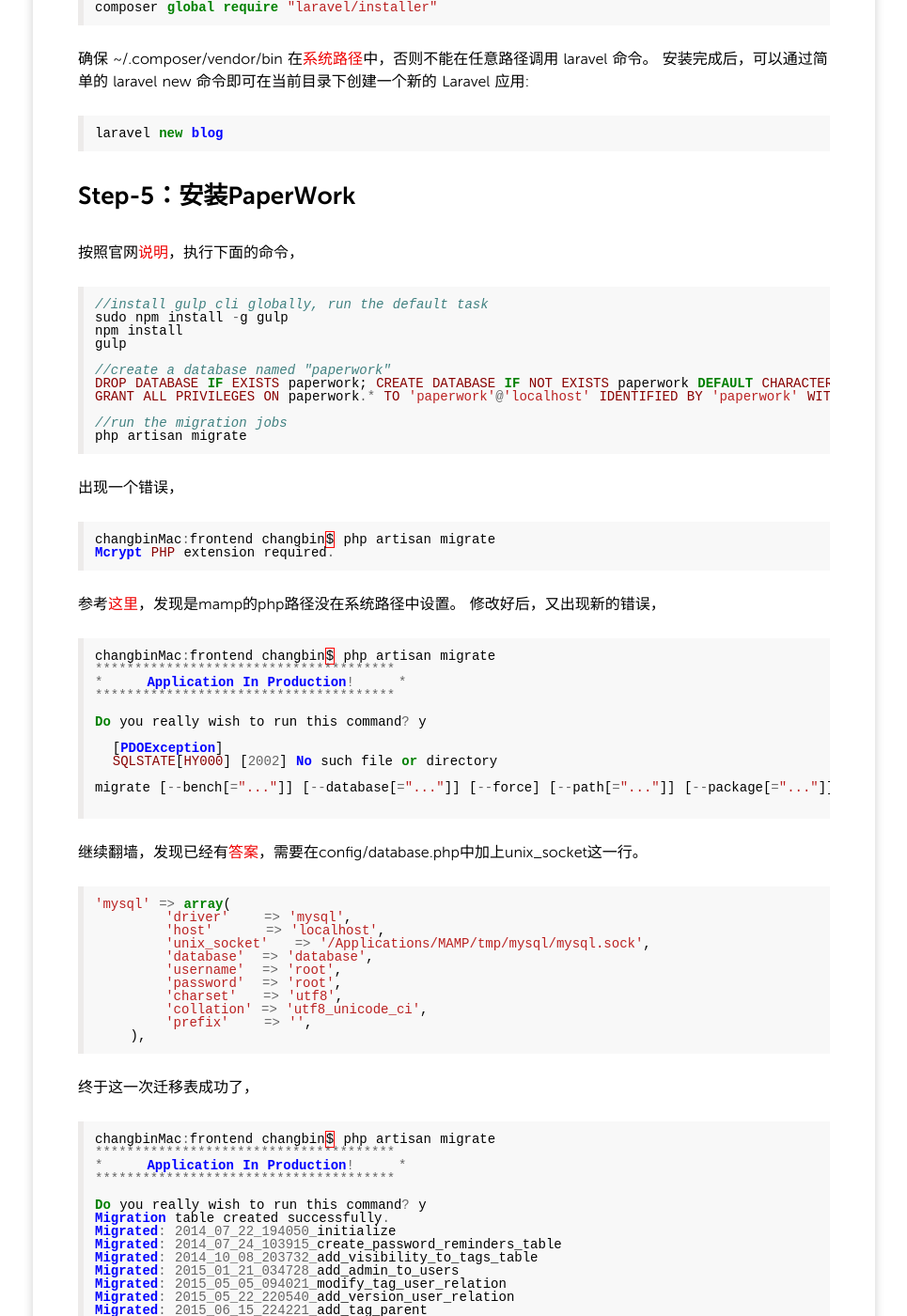
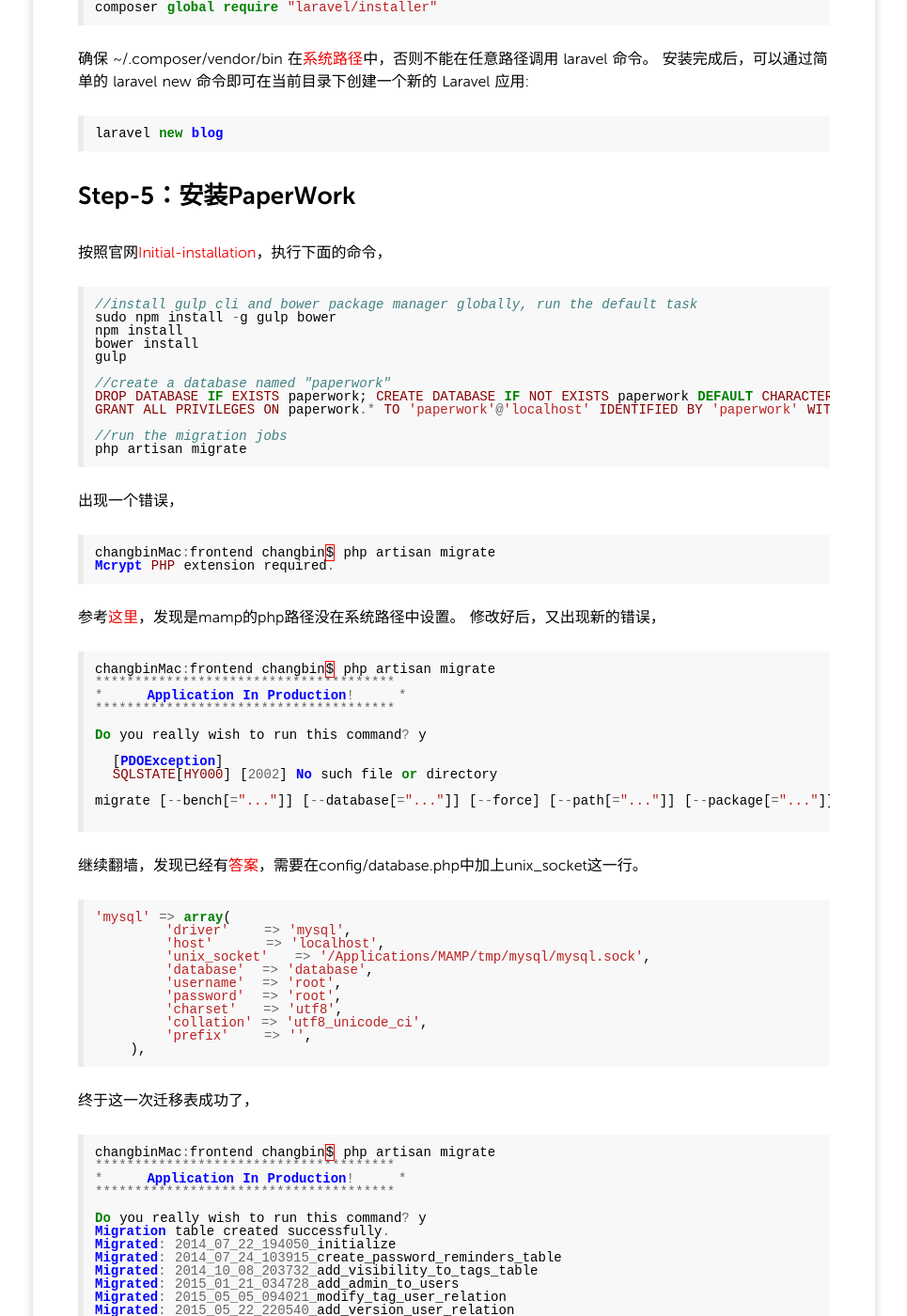
Before and after one commit to binbinc/binbinc.github.io, a Jekyll site: the page built from _posts/2016/2016-10-18-read-source-code-pw-install.md, in a window 1280 px wide and 1400 px high, scrolled down 1269 px. Shown: the whole window at 94% size, without its empty margins (157-1122 px from the left). Built offline with Jekyll 4.4.1, drawn with Linux system fonts in a browser that asks for light colours; nearby versions of some CDN libraries; Markdown is read by kramdown in place of the engine named in the settings; comment, search, counter and statistics services are not loaded; some of the changed text lies outside the part shown.

Commit message:
add issue handle

````diff
--- a/_posts/2016/2016-10-18-read-source-code-pw-install.md
+++ b/_posts/2016/2016-10-18-read-source-code-pw-install.md
@@ -69,12 +69,13 @@
 
 ##Step-5：安装PaperWork
 
-按照官网[说明][3]，执行下面的命令，
+按照官网[Initial-installation][3]，执行下面的命令，
 
 ```php
-//install gulp cli globally, run the default task
-sudo npm install -g gulp
+//install gulp cli and bower package manager globally, run the default task
+sudo npm install -g gulp bower
 npm install
+bower install
 gulp
 
 //create a database named "paperwork"
@@ -150,8 +151,13 @@
 安装成功。
 
 
+注册用户后进入PaperWork工作界面，不能创建笔记，没有“File”和“Edit”等菜单。
+按照Initial-installation的说明仔细检查，发现第一次安装没有安装bower，重新安装就好了。
+
+
+
   [1]: http://pkg.phpcomposer.com
   [2]: http://www.cyberciti.biz/faq/appleosx-bash-unix-change-set-path-environment-variable/
-  [3]: http://paperwork.rocks
+  [3]: https://github.com/twostairs/paperwork/wiki/Initial-installation
   [4]: http://stackoverflow.com/questions/16830405/laravel-requires-the-mcrypt-php-extension
   [5]: http://stackoverflow.com/questions/19475762/setting-up-laravel-on-a-mac-php-artisan-migrate-error-no-such-file-or-directory
````
Also changed, not shown: other parts of _posts/2016/2016-10-18-read-source-code-pw-install.md (+2 -2 lines).
